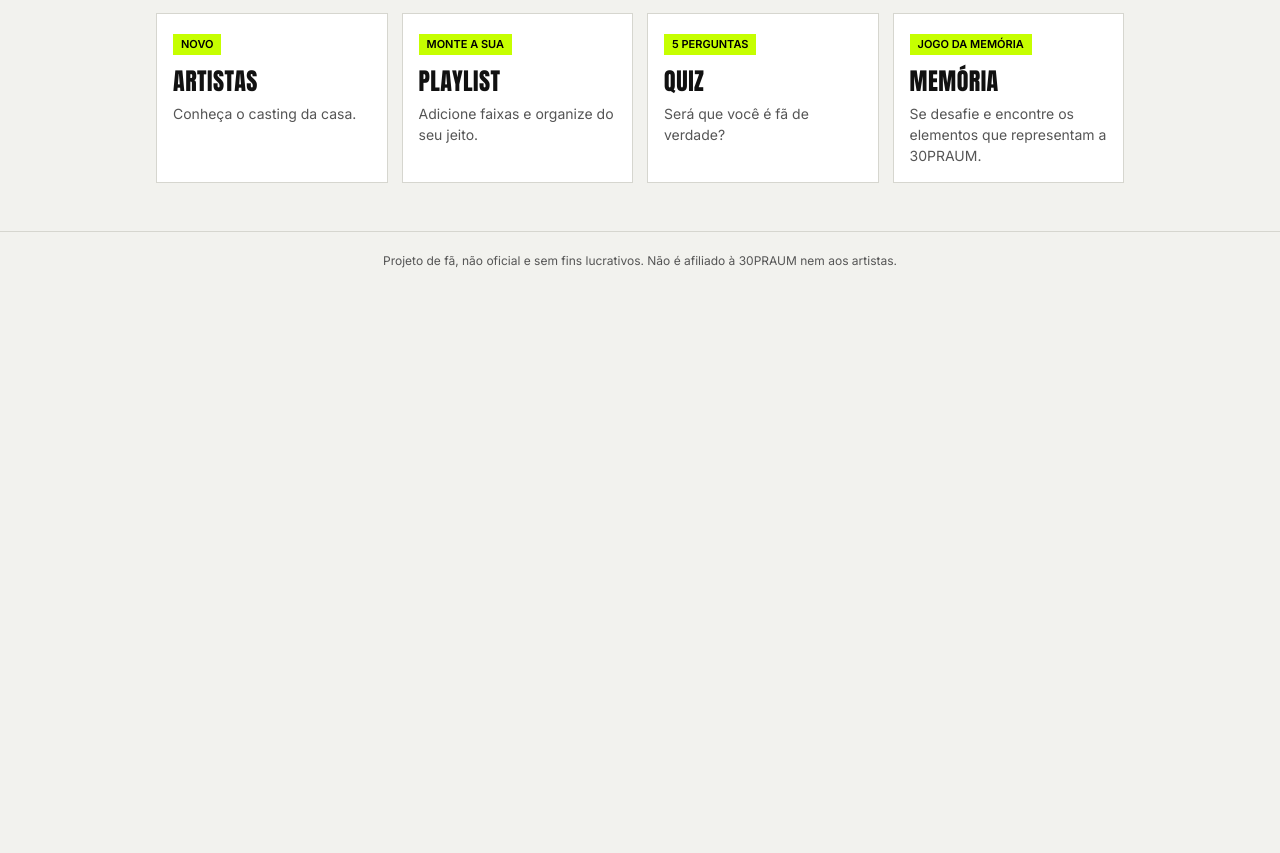
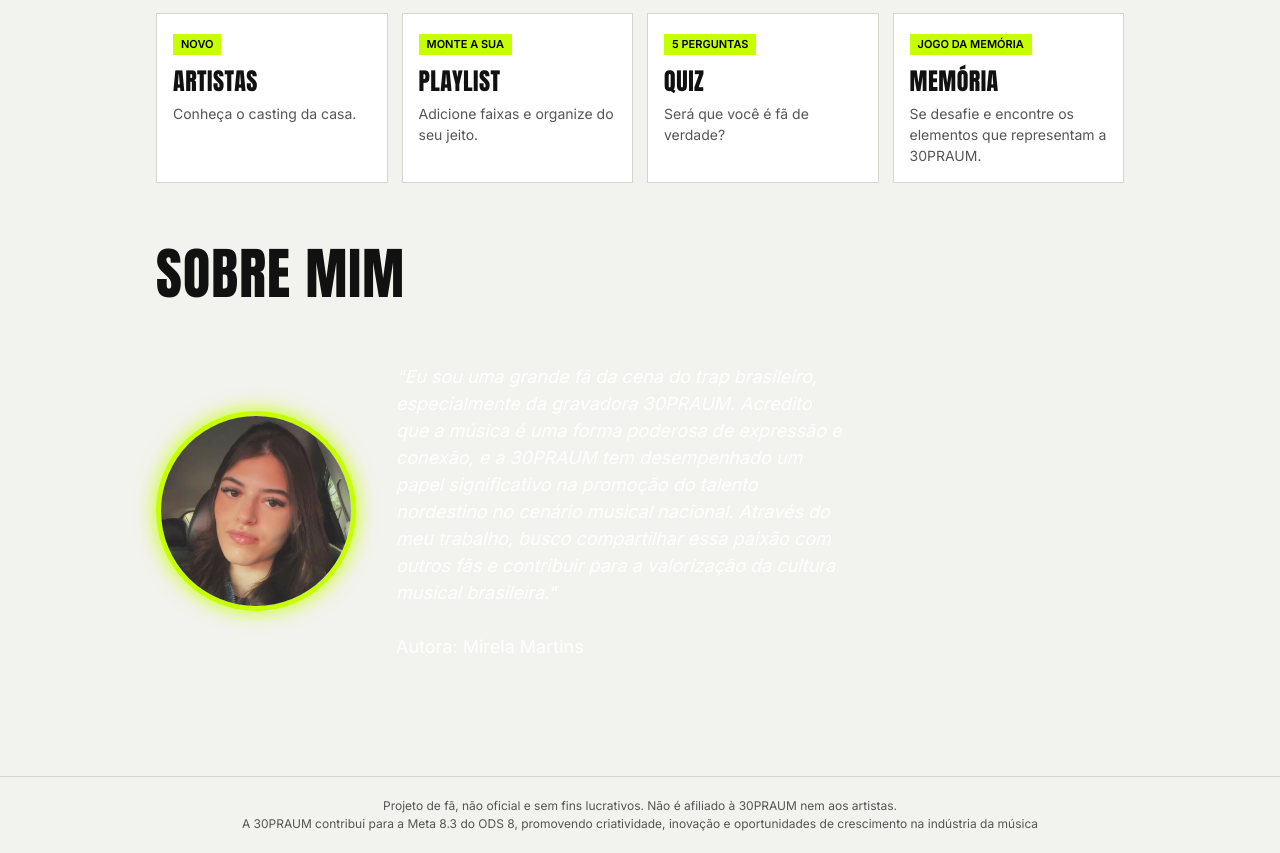
Before and after one commit to MartinsMirela/Projeto-Individual-30PRAUM, a website: page public/index.html in a window 1280 px wide. Shown: the part 1025-1878 px from the top of the page. Before the commit the page ends 1315 px from the top, so only its background shows below. Drawn offline with Linux system fonts and the light colour scheme.

Commit message:
Adicionando ods e sobre mim no site

```diff
--- a/public/css/style.css
+++ b/public/css/style.css
@@ -1077,3 +1077,48 @@ input {
   font-size: 26px;
   padding: 2px 8px;
 }
+
+/*sobre mim*/
+.sobre {
+  display: flex;
+  flex-direction: row;
+  align-items: center;
+  justify-content: flex-start;
+  gap: 40px;
+  text-align: left;
+  margin: 30px 0 50px 0;
+}
+
+.foto-perfil {
+  width: 200px;
+  height: 200px;
+  flex-shrink: 0;
+  border-radius: 50%;
+  border: 5px solid #c6ff00;
+  overflow: hidden;
+  box-shadow: 0 0 20px #c6ff00;
+}
+
+.foto-perfil img {
+  width: 100%;
+  height: 100%;
+  object-fit: cover;
+  object-position: 50% 25%;
+}
+
+.texto-sobre {
+  max-width: 450px;
+}
+
+.texto-sobre p {
+  color: white;
+  font-size: 18px;
+  line-height: 1.5;
+}
+
+@media (max-width: 700px) {
+  .sobre {
+    flex-direction: column;
+    text-align: center;
+  }
+}
--- a/public/index.html
+++ b/public/index.html
@@ -16,7 +16,8 @@
 <nav id="nav"></nav>
 </div></header>
 <main id="app"></main>
-<footer>Projeto de fã, não oficial e sem fins lucrativos. Não é afiliado à 30PRAUM nem aos artistas.</footer>
+<footer>Projeto de fã, não oficial e sem fins lucrativos. Não é afiliado à 30PRAUM nem aos artistas.<br>
+A 30PRAUM contribui para a Meta 8.3 do ODS 8, promovendo criatividade, inovação e oportunidades de crescimento na indústria da música</footer>
 
 <script src="js/script.js"></script>
 <script src="js/dados.js"></script>
--- a/public/js/inicio.js
+++ b/public/js/inicio.js
@@ -36,5 +36,20 @@ function paginaInicio() {
       ${cardDestaque("playlist", "Monte a sua", "Playlist", "Adicione faixas e organize do seu jeito.")}
       ${cardDestaque("quiz",     "5 perguntas", "Quiz",     "Será que você é fã de verdade?")}
       ${cardDestaque("memoria",  "Jogo da memória", "Memória", "Se desafie e encontre os elementos que representam a 30PRAUM.")}
-    </div>`;
-}
+    </div>
+<br> <br>
+    <h2>Sobre Mim</h2>
+
+<section class="sobre">
+  <div class="foto-perfil">
+    <img src="img/mirela.jpeg" alt="Minha foto"> <br>
+  </div>
+
+  <div class="texto-sobre">
+    <p>
+      <i>"Eu sou uma grande fã da cena do trap brasileiro, especialmente da gravadora 30PRAUM. Acredito que a música é uma forma poderosa de expressão e conexão, e a 30PRAUM tem desempenhado um papel significativo na promoção do talento nordestino no cenário musical nacional. Através do meu trabalho, busco compartilhar essa paixão com outros fãs e contribuir para a valorização da cultura musical brasileira."</i> <br> <br>
+      Autora: Mirela Martins
+    </p>
+  </div>
+</section>`
+  }
```
Also changed, not shown: public/img/mirela.jpeg (added).
